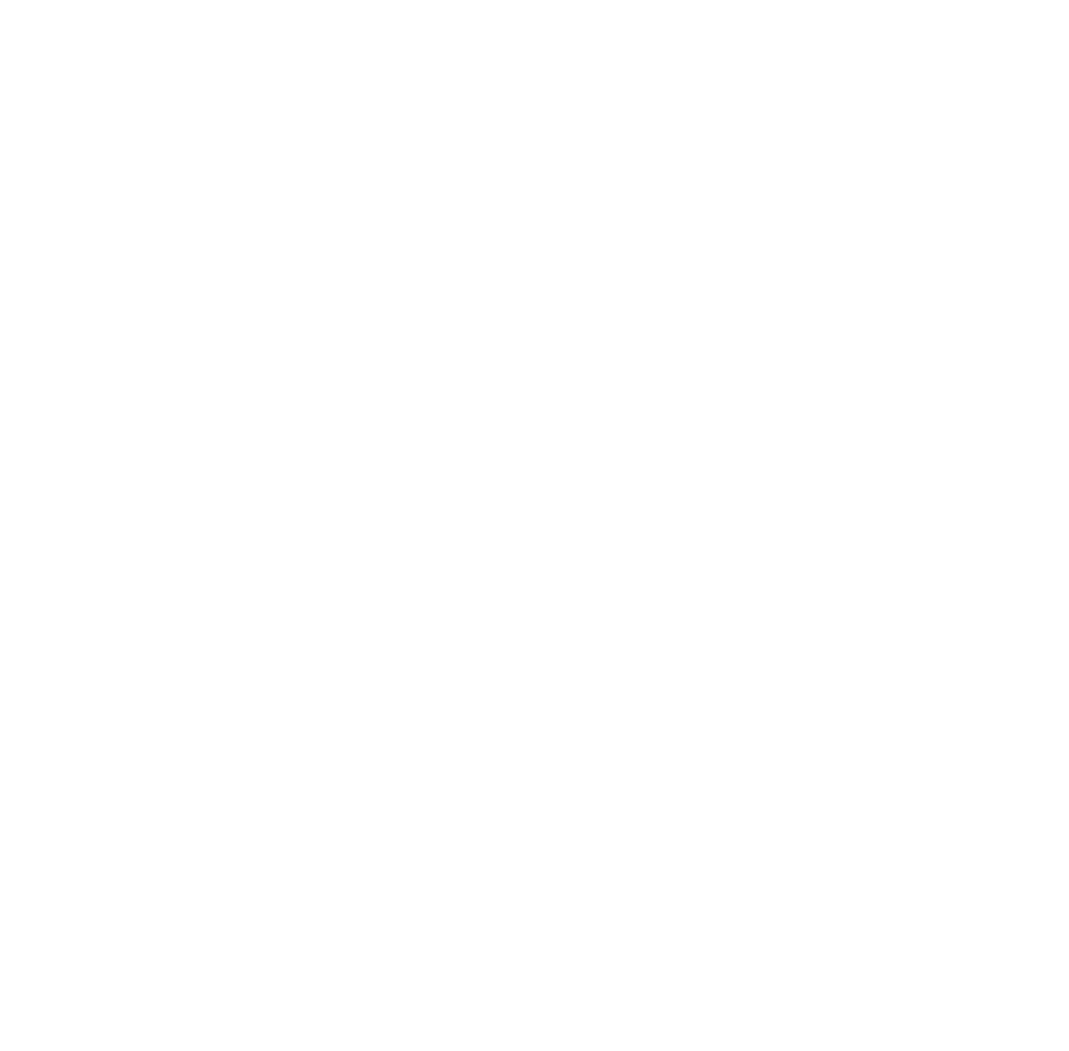
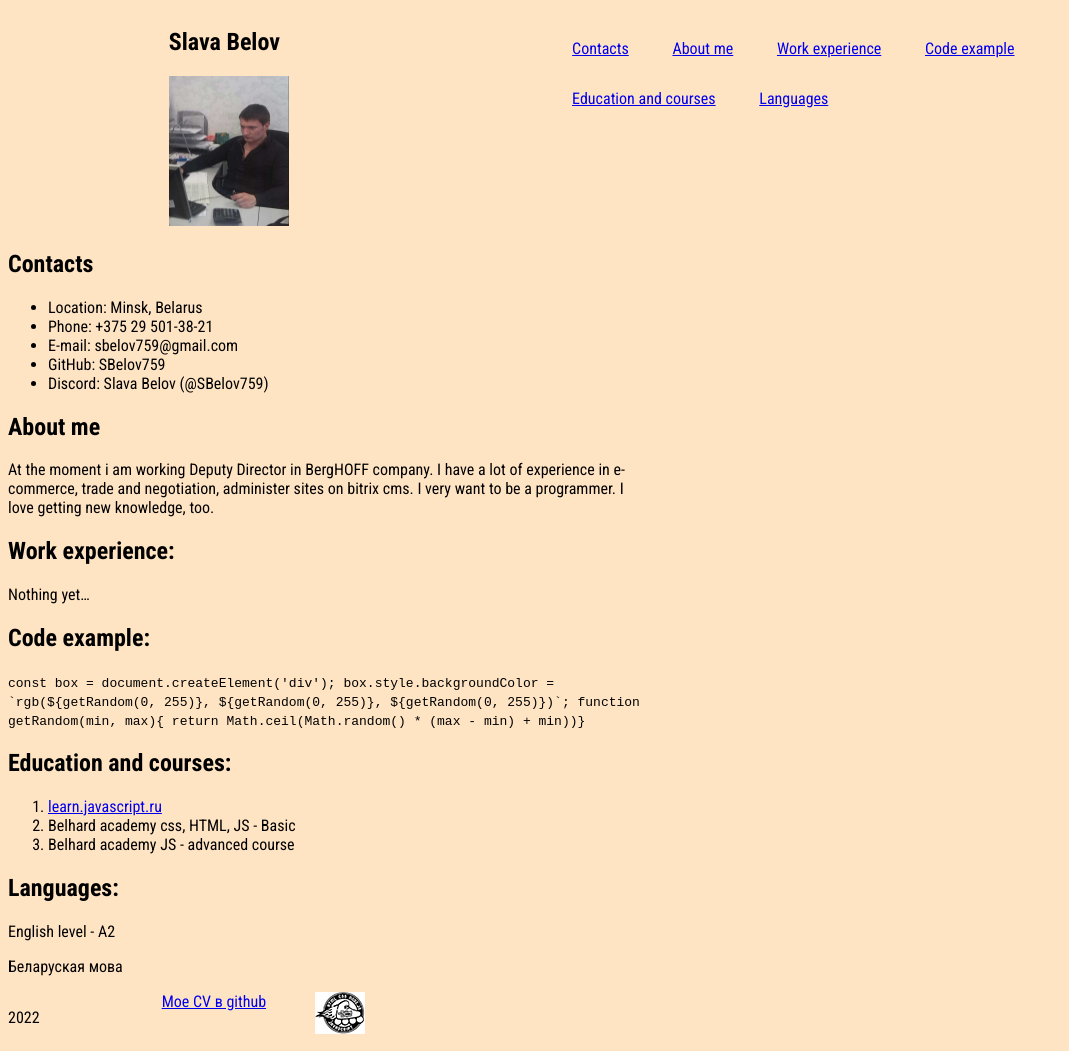
Before and after one commit to SBelov759/rsschool-cv, a plain HTML site: page index.html in a window 1280 px wide. Shown: the whole page, without its empty margins (0-1069 px from the left). Before the commit the page ends 800 px from the top, so only its background shows below. Drawn offline with Linux system fonts and the light colour scheme.

Commit message:
feat: end index

```diff
--- a/index.html
+++ b/index.html
@@ -4,9 +4,86 @@
     <meta charset="UTF-8">
     <meta http-equiv="X-UA-Compatible" content="IE=edge">
     <meta name="viewport" content="width=device-width, initial-scale=1.0">
-    <title>Document</title>
+    <link rel="preconnect" href="https://fonts.googleapis.com"><link rel="preconnect" href="https://fonts.gstatic.com" crossorigin><link href="https://fonts.googleapis.com/css2?family=Lobster&family=Oswald:wght@500&family=Roboto+Condensed:ital,wght@0,300;0,400;0,700;1,300;1,400;1,700&display=swap" rel="stylesheet">
+    <title>cv</title>
+    <link rel="stylesheet" href="style.css">
 </head>
 <body>
-    <div></div>
+    <div class="container">
+    <header class = "header">
+    <section class="section" id="nameAva">
+    <h1 id="slava-belov" class="section-title">Slava Belov</h1>
+    <img class="ava" src="assets/img/ava1.png" alt="my photo">
+    </section>
+
+    <nav class="nav">
+    <ul class="nav-list">
+    <li class="nav-item"><a href="#contacts" class="nav-link">Contacts</a></li>
+    <li class="nav-item"><a href="#about-me" class="nav-link">About me</a></li>
+    <li class="nav-item"><a href="#work-experience" class="nav-link">Work experience</a></li>
+    <li class="nav-item"><a href="#code-example" class="nav-link">Code example</a></li>
+    <li class="nav-item"><a href="#education-and-courses" class="nav-link">Education and courses</a></li>
+    <li class="nav-item"><a href="#languages" class="nav-link">Languages</a></li>
+</ul>
+    </nav>
+</header>
+</div>
+
+
+    <main class = "main">
+    <div class="container">
+    <section class="section" id="cont">
+    <h2 id="contacts" class="section-title">Contacts</h2>
+    <ul>
+      <li>Location: Minsk, Belarus</li>
+      <li>Phone: +375 29 501-38-21</li>
+      <li>E-mail: sbelov759@gmail.com</li>
+      <li>GitHub: SBelov759</li>
+      <li>Discord: Slava Belov (@SBelov759)</li>
+    </ul>
+    </section>
+    <section class="section" id="about">
+    <h2 id="about-me" class="section-title">About me</h2>
+
+    <p>At the moment i am working  Deputy Director in BergHOFF company. I have a lot of experience in e-commerce, trade and negotiation, administer sites on bitrix cms. I very want to be a programmer. I love getting new knowledge, too.</p>
+    </section>
+    <section class="section" id="experi">
+    <h2 id="work-experience" class="section-title">Work experience:</h2>
+    <p>Nothing yet…</p>
+    </section>
+    <section class="section" id="code">
+    <h2 id="code-example" >Code example:</h2>
+    <div class="language-plaintext"><div class="highlight">
+
+    <code>const box = document.createElement('div');
+    box.style.backgroundColor = `rgb(${getRandom(0, 255)}, ${getRandom(0, 255)}, ${getRandom(0, 255)})`;
+    function getRandom(min, max){
+    return Math.ceil(Math.random() * (max - min) + min))}
+    </code>
+</div>
+</div>
+    </section>
+    <section class="section" id="edu">
+    <h2 id="education-and-courses">Education and courses:</h2>
+    <ol>
+      <li><a href="https://learn.javascript.ru/">learn.javascript.ru</a></li>
+      <li>Belhard academy css, HTML, JS - Basic</li>
+      <li>Belhard academy JS - advanced course</li>
+    </ol>
+    </section>
+    <section class="section" id="lang">
+    <h2 id="languages">Languages:</h2>
+    <p>English level - A2</p>
+    <p> Беларуская мова</p>
+    </section>
+</div>
+</main>
+<footer class="footer" id="foo">
+<div class="foo1"><p>2022</p></div>
+<div class="foo1"> <a href="https://SBelov759.github.io/rsschool-cv/cv">Мое CV в github</a></div>
+<div class="foo1"> <a href="https://rs.school/js/"><img class="rs" src="assets/img/logo.png" alt="The Rolling Scopes"></a></div>
+
+</footer>
+
 </body>
 </html>
--- a/style.css
+++ b/style.css
@@ -0,0 +1,59 @@
+* {
+    box-sizing: border-box;
+    background-color: bisque;
+  }
+  body {
+  font-family: 'Roboto Condensed', sans-serif;
+  display: flex;
+  flex-direction: column;
+  justify-content: space-between;
+
+}
+
+
+.main-container {
+    display: flex;
+    flex-wrap: wrap;
+  }
+.header {
+    display: flex;
+    justify-content: flex-start;
+
+}
+
+.container {
+    max-width: 1440px;
+    margin: 0 auto;
+  }
+  html {
+    scroll-behavior: smooth;
+  }
+  .nav-link {
+    padding: 0 20px;
+    line-height: 50px;
+    transition: .3s;
+
+  }
+  .nav-link:hover {
+    background: #41d74b;
+    color: #ffe
+
+  }
+  section {
+    width: 50%;
+  }
+
+  .nav li {
+    display: inline-block;
+  }
+  @media (max-width: 768px) {
+    .section {
+      width: 100%;
+    }
+  }
+ .foo1 {
+  display: inline-block;
+  width: 150px;
+  float: center;
+  vertical-align: top;
+  }
```
Also changed, not shown: assets/img/ava1.png (added), assets/img/ava2.png (added), assets/img/logo.png (added).
